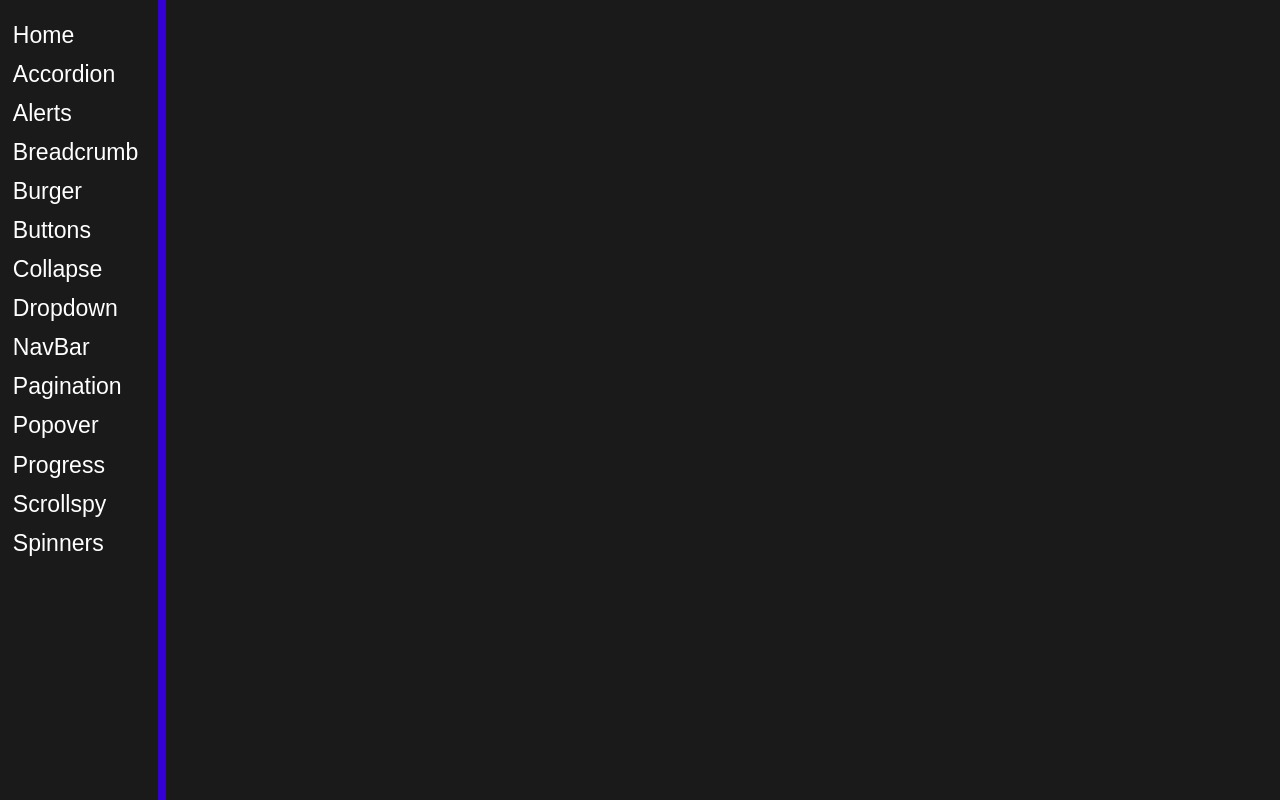
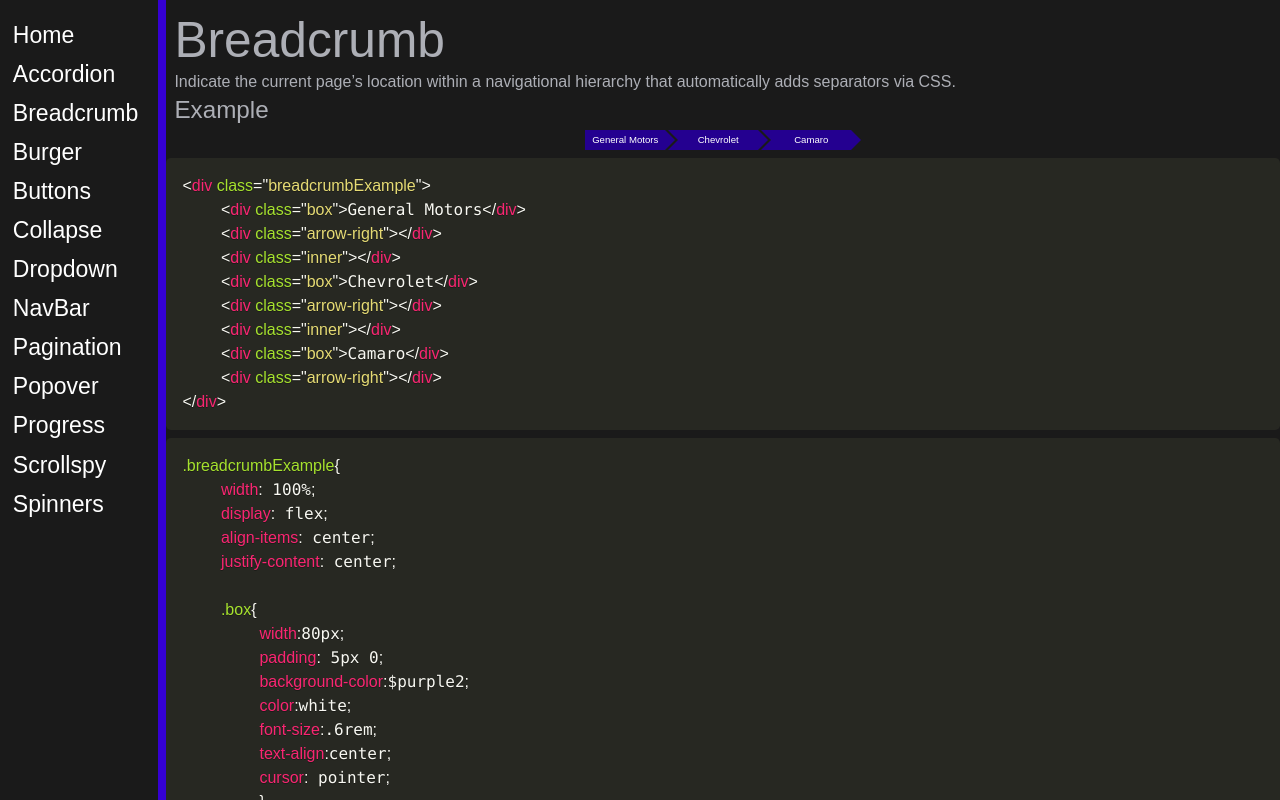
Before and after one commit to MrGio7/templates, a React (Create React App) app: page /cssTemplate/breadcrumb in a window 1280 px wide. Built offline with nearby package versions, Linux system fonts and the light colour scheme.

Commit message:
added BreadCrumb Component

```diff
--- a/src/components/cssTemplate.js
+++ b/src/components/cssTemplate.js
@@ -5,13 +5,17 @@ import { Route, Switch } from "react-router";
 
 function CssTemplate(props) {
     const Accordion = props.loadable(() => import("./templates/accordion"), {fallback: <props.Loader/>});
-    const CssTemplateLeft = props.loadable(() => import("./cssTemplateLeft"), {fallback: <props.Loader/>});
+    const BreadCrumb = props.loadable(() => import("./templates/breadcrumb"), {fallback: <props.Loader/>});
+    const CssTemplateMenu = props.loadable(() => import("./cssTemplateMenu"), {fallback: <props.Loader/>});
 
     return <div className="cssTemplate">
-        <CssTemplateLeft/>
+        <CssTemplateMenu/>
         <Switch>
             <Route exact path={`/cssTemplate/accordion`}>
                 <Accordion/>
+            </Route>
+            <Route exact path={`/cssTemplate/breadcrumb`}>
+                <BreadCrumb/>
             </Route>
         </Switch>
     </div>
--- a/src/components/cssTemplateLeft.js
+++ b/src/components/cssTemplateMenu.js
@@ -1,12 +1,11 @@
 import { Link } from "react-router-dom";
 
-function CssTemplateLeft() {
+function CssTemplateMenu() {
     return <div className="leftContainer">
         <ul>
             <Link to="/">Home</Link>
             <Link to="/cssTemplate/accordion">Accordion</Link>
-            <li>Alerts</li>
-            <li>Breadcrumb</li>
+            <Link to="/cssTemplate/breadcrumb">Breadcrumb</Link>
             <li>Burger</li>
             <li>Buttons</li>
             <li>Collapse</li>
@@ -21,4 +20,4 @@ function CssTemplateLeft() {
     </div>
 }
 
-export default CssTemplateLeft;
+export default CssTemplateMenu;
--- /dev/null
+++ b/src/components/templates/breadcrumb.js
@@ -0,0 +1,78 @@
+import React from "react";
+import { useEffect } from "react";
+import Prism from "prismjs";
+
+function BreadCrumb() {
+    useEffect(() => {
+        Prism.highlightAll()
+    }, []);
+
+    return <div className="breadcrumbTemplate">
+        <h1>Breadcrumb</h1>
+        <p>Indicate the current page’s location within a navigational hierarchy that automatically adds separators via CSS.</p>
+        <h2>Example</h2>
+        <div className="breadcrumbExample">
+            <div className="box">General Motors</div>
+            <div className="arrow-right"></div>
+            <div className="inner"></div>
+            <div className="box">Chevrolet</div>
+            <div className="arrow-right"></div>
+            <div className="inner"></div>
+            <div className="box">Camaro</div>
+            <div className="arrow-right"></div>
+        </div>
+        <pre>
+            <code className="language-html">
+            {`<div class="breadcrumbExample">
+    <div class="box">General Motors</div>
+    <div class="arrow-right"></div>
+    <div class="inner"></div>
+    <div class="box">Chevrolet</div>
+    <div class="arrow-right"></div>
+    <div class="inner"></div>
+    <div class="box">Camaro</div>
+    <div class="arrow-right"></div>
+</div>`}
+            </code>
+        </pre>
+        <pre>
+      <code className="language-css">
+          {`.breadcrumbExample{
+    width: 100%;
+    display: flex;
+    align-items: center;
+    justify-content: center;
+
+    .box{
+        width:80px;
+        padding: 5px 0;
+        background-color:$purple2;
+        color:white;
+        font-size:.6rem;
+        text-align:center;
+        cursor: pointer;
+        }
+        .arrow-right{
+        float:left;
+        width:0;
+        height: 0;
+        border-top: 10px solid transparent;
+        border-bottom: 10px solid transparent;
+        border-left:10px solid $purple2;
+        }
+        .inner{
+        float:left;
+        width:0;
+        height: 0;
+        border-top: 10px solid $purple2;
+        border-bottom: 10px solid $purple2;
+        border-left:10px solid transparent;
+        margin-left:-7px;
+        }
+    }`}
+      </code>
+  </pre>
+    </div>
+}
+
+export default BreadCrumb;
--- a/src/style/components/_cssTemplate.scss
+++ b/src/style/components/_cssTemplate.scss
@@ -37,7 +37,7 @@ code {
 
 }
 
-.accordionTemplate {
+.accordionTemplate, .breadcrumbTemplate {
     width: 87%;
     overflow-x: hidden;
 
@@ -125,4 +125,38 @@ code {
             }
         }
     }
+
+    .breadcrumbExample{
+        width: 100%;
+        display: flex;
+        align-items: center;
+        justify-content: center;
+
+        .box{
+            width:80px;
+            padding: 5px 0;
+            background-color:$purple2;
+            color:white;
+            font-size:.6rem;
+            text-align:center;
+            cursor: pointer;
+          }
+          .arrow-right{
+            float:left;
+            width:0;
+            height: 0;
+            border-top: 10px solid transparent;
+            border-bottom: 10px solid transparent;
+            border-left:10px solid $purple2;
+          }
+          .inner{
+            float:left;
+            width:0;
+            height: 0;
+            border-top: 10px solid $purple2;
+            border-bottom: 10px solid $purple2;
+            border-left:10px solid transparent;
+            margin-left:-7px;
+          }
+    }
 }
```
Also changed, not shown: src/components/cssTemplateRight.js (deleted, +0 -40 lines).
